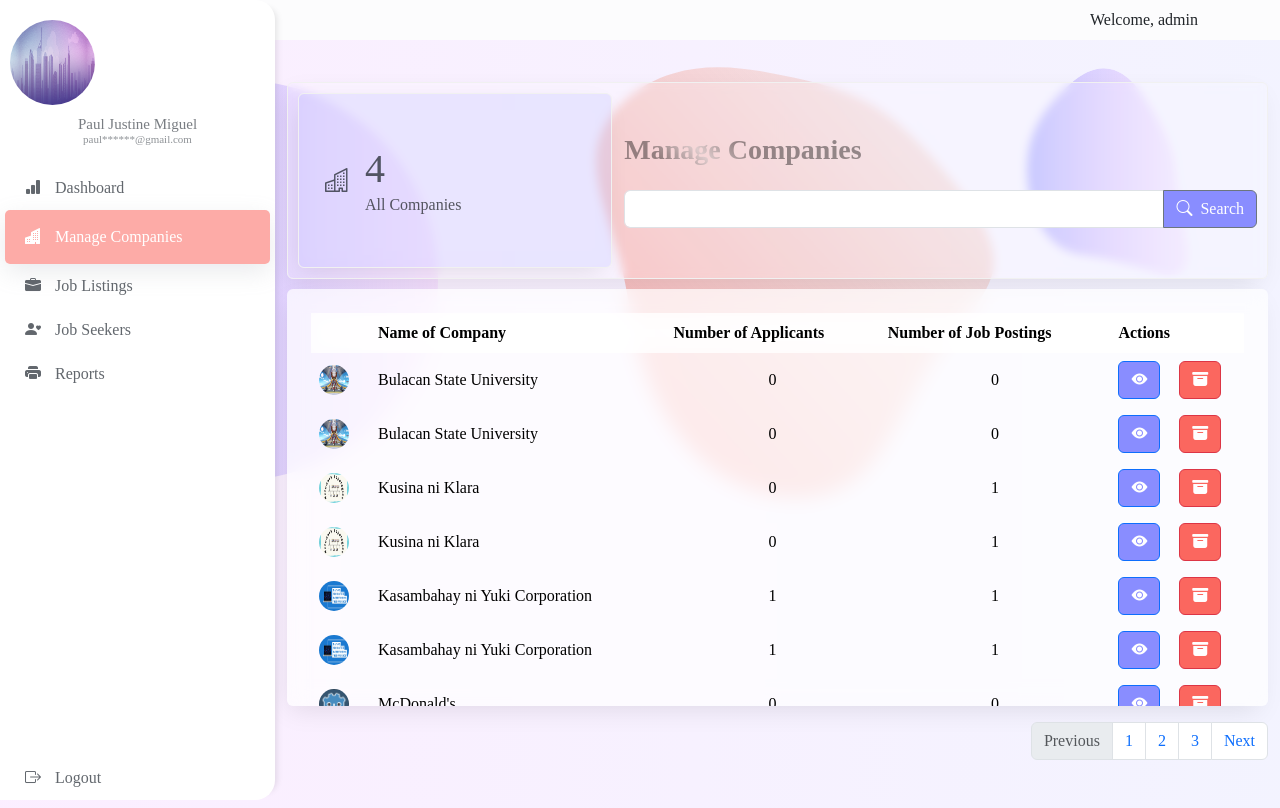
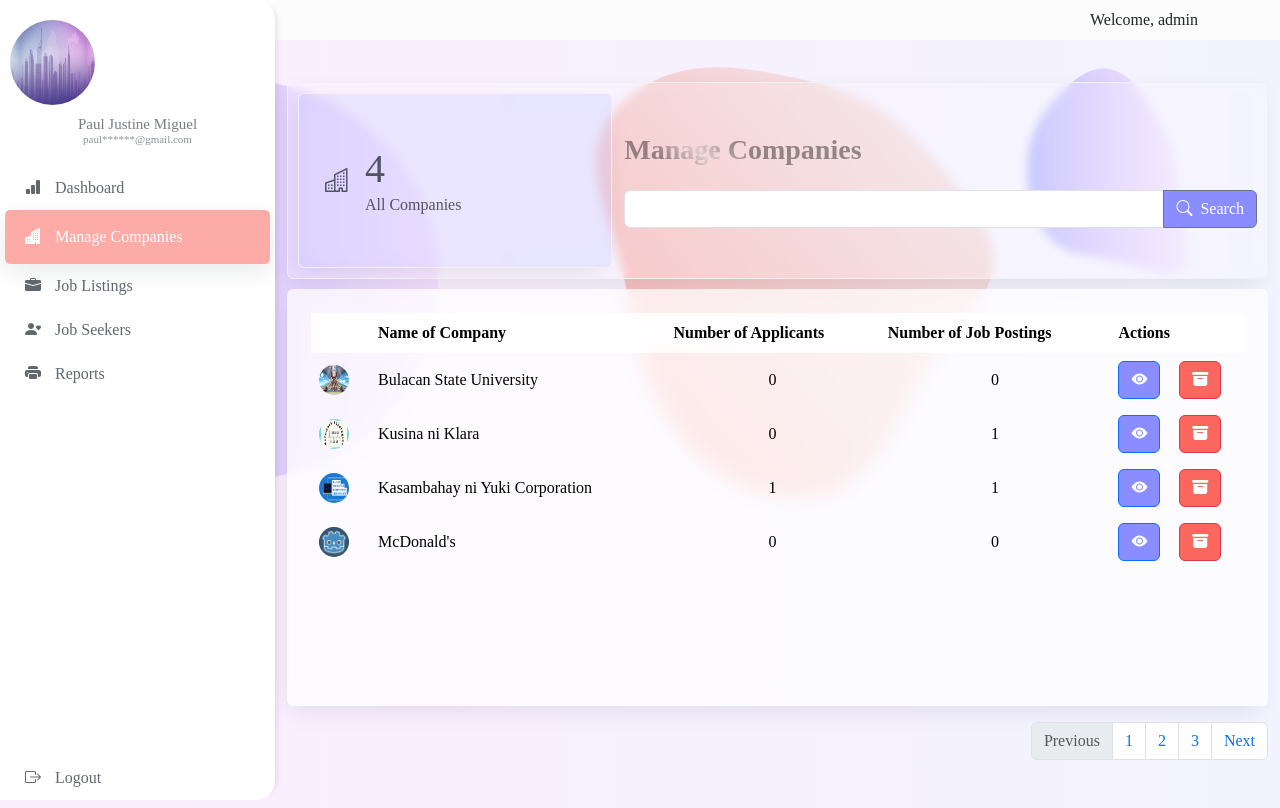
Before and after one commit to rykagene/django-project, a Django app: page /companies_list/ in a window 1280 px wide. Run offline with Django 4.2, Linux system fonts and the light colour scheme; data comes from the database, SQL or seed files in the repository; some libraries are stand-ins or nearby versions.

Commit message:
multiple data removed
multiple data removed mali napush kanina

```diff
--- a/Venari_portal/venari/templates/companies_list.html
+++ b/Venari_portal/venari/templates/companies_list.html
@@ -129,40 +129,6 @@
 
                             {% endif %}
                         </tr>
-
-                        <tr>
-                            {% if company.status == 'Accepted' %}
-
-                            <th scope="row">
-                                <div id="complist-pic-container">
-                                    <img src="{{company.company_logo.url}}" alt="Company Logo" id="complist-table-pic"
-                                        class="">
-                                </div>
-
-                            </th>
-                            <td>{{company.company_name}}</td>
-                            <td class="text-center">{{ company.applicant_count }}</td>
-                            <td class="text-center">{{ company.posted_job_count }}</td>
-                            <td>
-                                <div class="row justify-content-center align-items-center g-1">
-                                    <div class="col">
-                                        <button type="button" class="btn btn-primary" id="comp-view-button">
-                                            <i class="bi bi-eye-fill"></i>
-                                        </button>
-
-                                    </div>
-                                    <div class="col">
-                                        <button type="button" class="btn btn-danger" id="comp-archive-button">
-                                            <i class="bi bi-archive-fill"></i>
-                                        </button>
-
-                                    </div>
-                                </div>
-
-                            </td>
-
-                            {% endif %}
-                        </tr>
                         {% endfor %}
                     </tbody>
                 </table>
```
